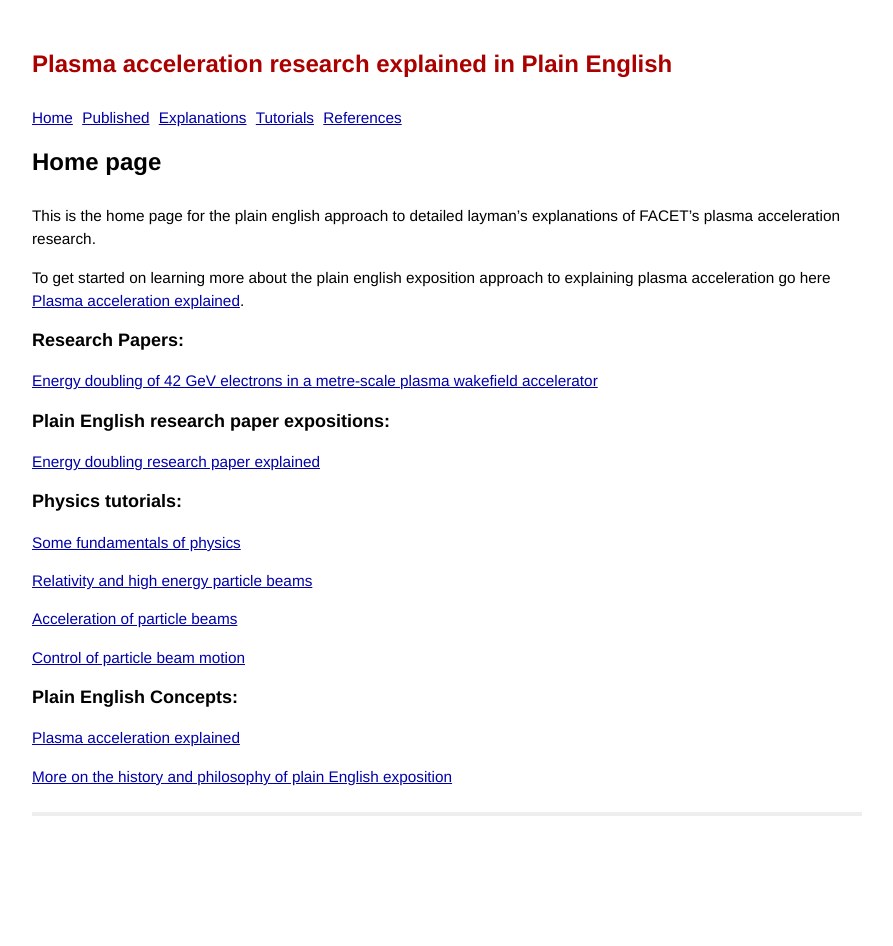
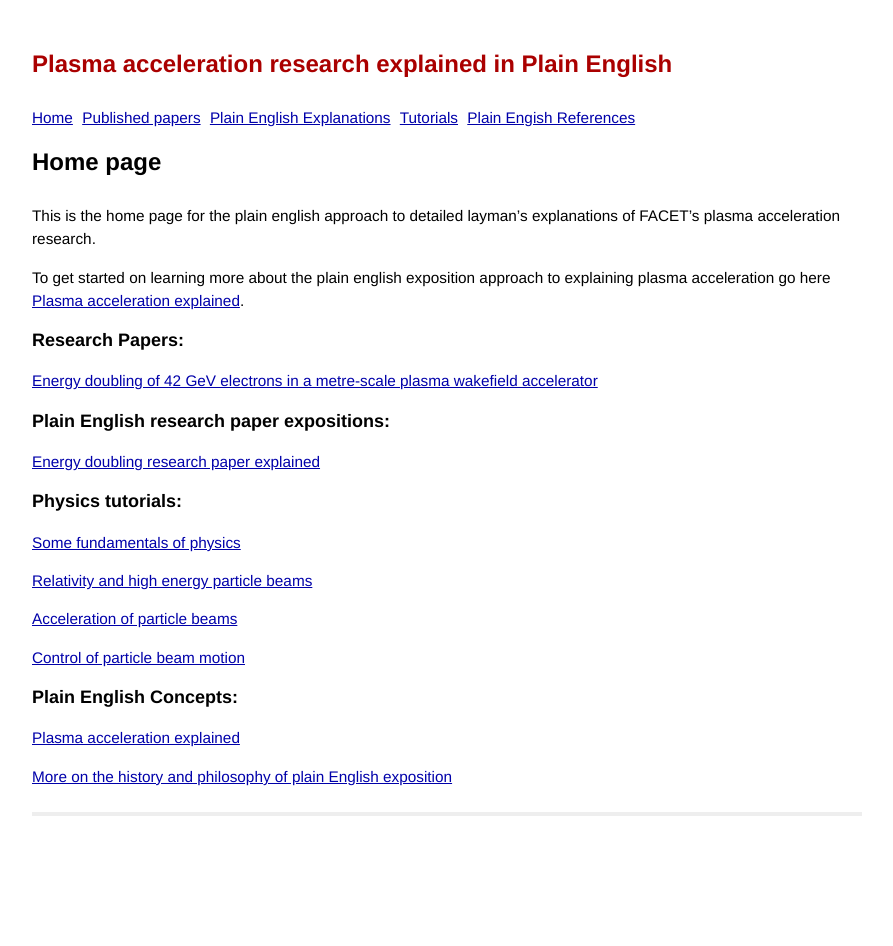
Before and after one commit to grbfacet/facet, a Jekyll site: the page built from index.md, in a window 1280 px wide. Shown: the whole page, without its empty margins (193-1086 px from the left). Built offline with Jekyll 4.4.1, drawn with Linux system fonts in a browser that asks for light colours.

Commit message:
Update default.html

```diff
--- a/_layouts/default.html
+++ b/_layouts/default.html
@@ -23,10 +23,10 @@
 		<nav>
 			<ul>
 				<li><a href="/">Home</a></li>
-				<li><a href="/all-published.html">Published</a></li>
-				<li><a href="/all-explanations.html">Explanations</a></li>
+				<li><a href="/all-published.html">Published papers</a></li>
+				<li><a href="/all-explanations.html">Plain English Explanations</a></li>
 				<li><a href="/all-tutorials.html">Tutorials</a></li>
-				<li><a href="/all-reference.html">References</a></li>
+				<li><a href="/all-reference.html">Plain Engish References</a></li>
 			</ul>
 		</nav>
 
```
